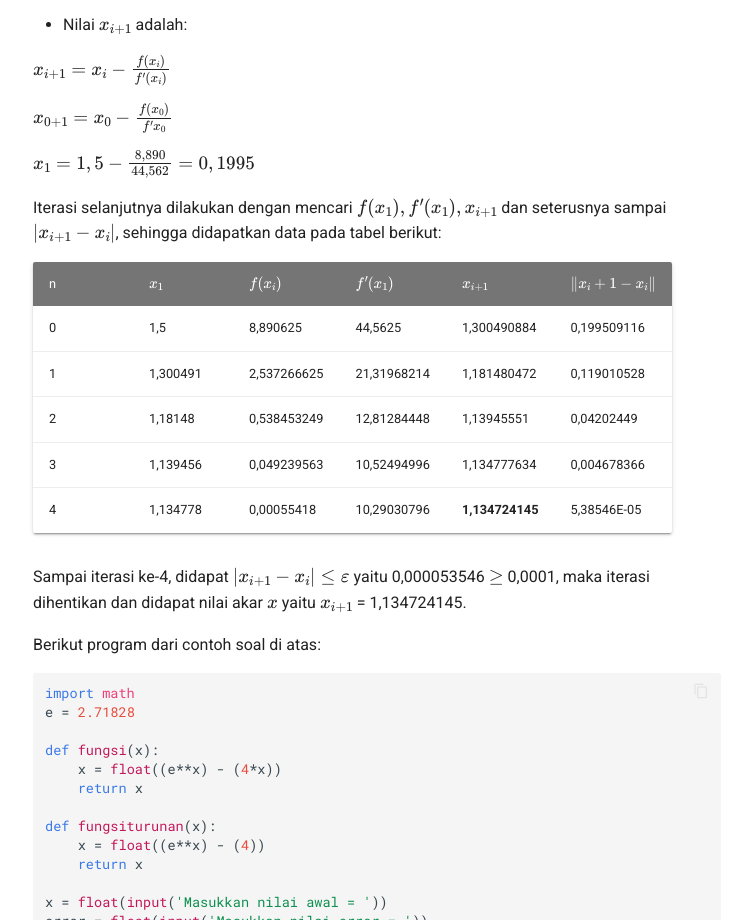
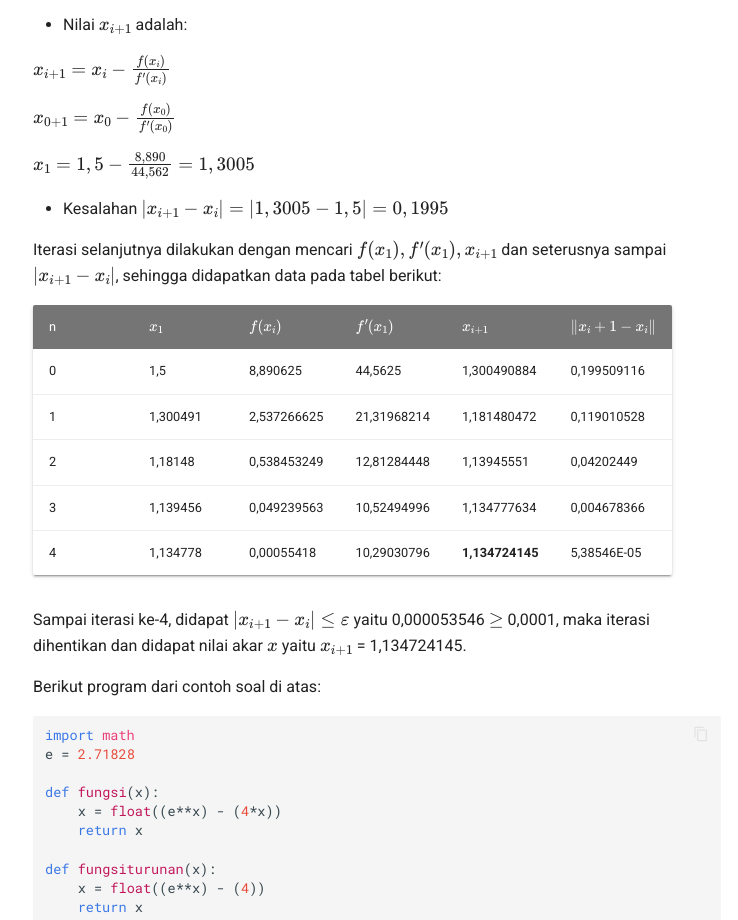
Before and after one commit to triandani26/triandn26, a plain HTML site: page tugas2/index.html in a window 1280 px wide. Shown: the part 1607-2527 px from the top of the page, without its empty margins (263-1001 px from the left). Drawn offline with nearby package versions, Linux system fonts and the light colour scheme; some packages are replaced by stand-ins of ours; no server answers; a script that the page names is missing.

Commit message:
Deployed 85175c6 with MkDocs version: 1.0.4

```diff
--- a/tugas2/index.html
+++ b/tugas2/index.html
@@ -466,8 +466,11 @@ $$</p>
 <li>Nilai <span><span class="MathJax_Preview">x_{i+1}</span><script type="math/tex">x_{i+1}</script></span> adalah:</li>
 </ul>
 <p><span><span class="MathJax_Preview">x_{i+1}=x_i-\frac{f(x_i)}{f'(x_i)}</span><script type="math/tex">x_{i+1}=x_i-\frac{f(x_i)}{f'(x_i)}</script></span></p>
-<p><span><span class="MathJax_Preview">x_{0+1}=x_0-\frac{f(x_0)}{f'{x_0}}</span><script type="math/tex">x_{0+1}=x_0-\frac{f(x_0)}{f'{x_0}}</script></span></p>
-<p><span><span class="MathJax_Preview">x_1=1,5-\frac{8,890}{44,562}=0,1995</span><script type="math/tex">x_1=1,5-\frac{8,890}{44,562}=0,1995</script></span></p>
+<p><span><span class="MathJax_Preview">x_{0+1}=x_0-\frac{f(x_0)}{f'(x_0)}</span><script type="math/tex">x_{0+1}=x_0-\frac{f(x_0)}{f'(x_0)}</script></span></p>
+<p><span><span class="MathJax_Preview">x_1=1,5-\frac{8,890}{44,562}=1,3005</span><script type="math/tex">x_1=1,5-\frac{8,890}{44,562}=1,3005</script></span></p>
+<ul>
+<li>Kesalahan <span><span class="MathJax_Preview">\left | x_{i+1}-x_i \right | = \left | 1,3005-1,5 \right |= 0,1995</span><script type="math/tex">\left | x_{i+1}-x_i \right | = \left | 1,3005-1,5 \right |= 0,1995</script></span></li>
+</ul>
 <p>Iterasi selanjutnya dilakukan dengan mencari <span><span class="MathJax_Preview">f(x_1), f'(x_1),x_{i+1}</span><script type="math/tex">f(x_1), f'(x_1),x_{i+1}</script></span> dan seterusnya sampai <span><span class="MathJax_Preview">\left | x_{i+1}-x_i \right |</span><script type="math/tex">\left | x_{i+1}-x_i \right |</script></span>, sehingga didapatkan data pada tabel berikut:</p>
 <table>
 <thead>
```
Also changed, not shown: search/search_index.json (+1 -1 lines), 1 other file.
